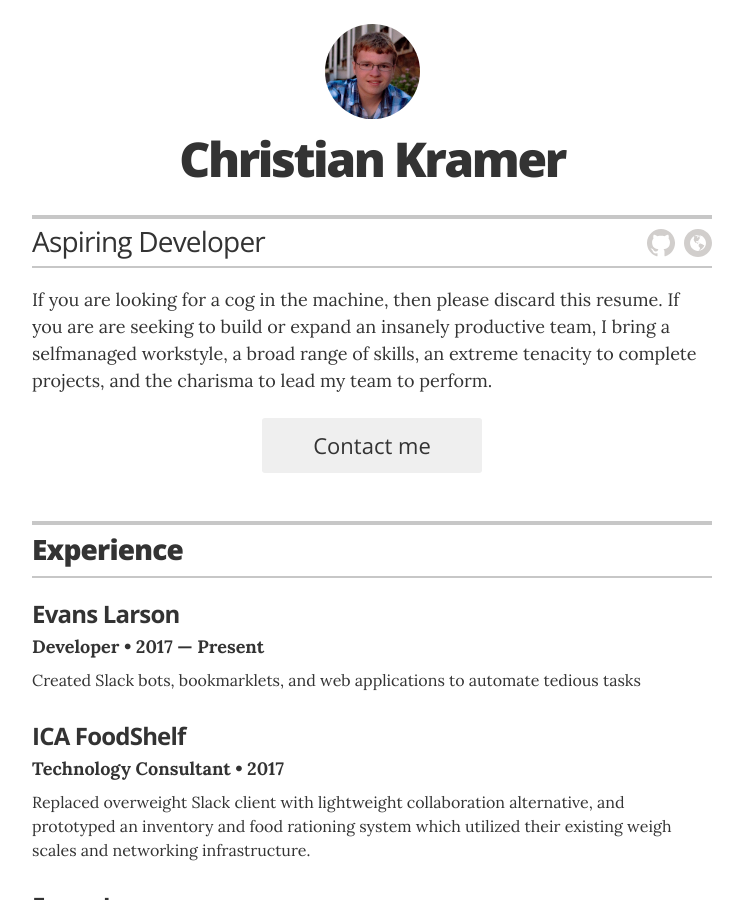
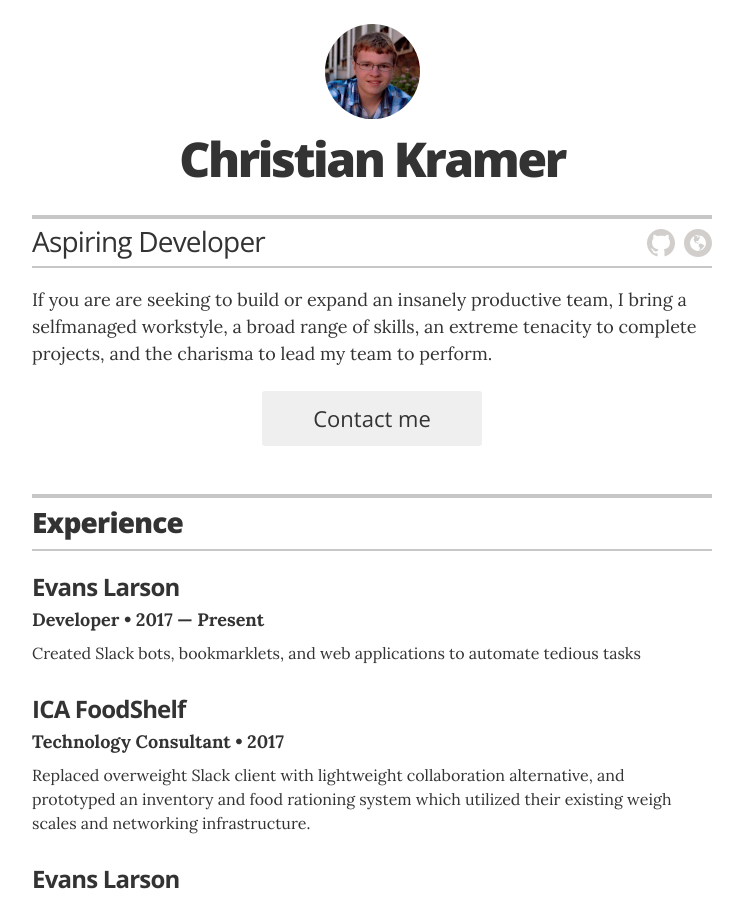
Before and after one commit to christian-kramer/christian-kramer.github.io, a Jekyll site: the page built from index.html, in a window 1280 px wide and 900 px high. Shown: the whole window, without its empty margins (268-1011 px from the left). Built offline with Jekyll 4.4.1, drawn with Linux system fonts in a browser that asks for light colours.

Commit message:
Update _config.yml

```diff
--- a/_config.yml
+++ b/_config.yml
@@ -16,7 +16,7 @@ resume_contact_email:           "christian.kramer@mail.com"
 resume_contact_telephone:       "612-244-1903"
 resume_contact_address:         "4280 Windwood Way, Minnetonka"
 resume_header_contact_info: "4280 Windwood Way, Minnetonka | christian.kramer@mail.com"
-resume_header_intro: "<p>If you are looking for a cog in the machine, then please discard this resume. If you are are seeking
+resume_header_intro: "<p>If you are are seeking
 to build or expand an insanely productive team, I bring a self­managed workstyle, a broad range
 of skills, an extreme tenacity to complete projects, and the charisma to lead my team to perform.</p>"
 
```
